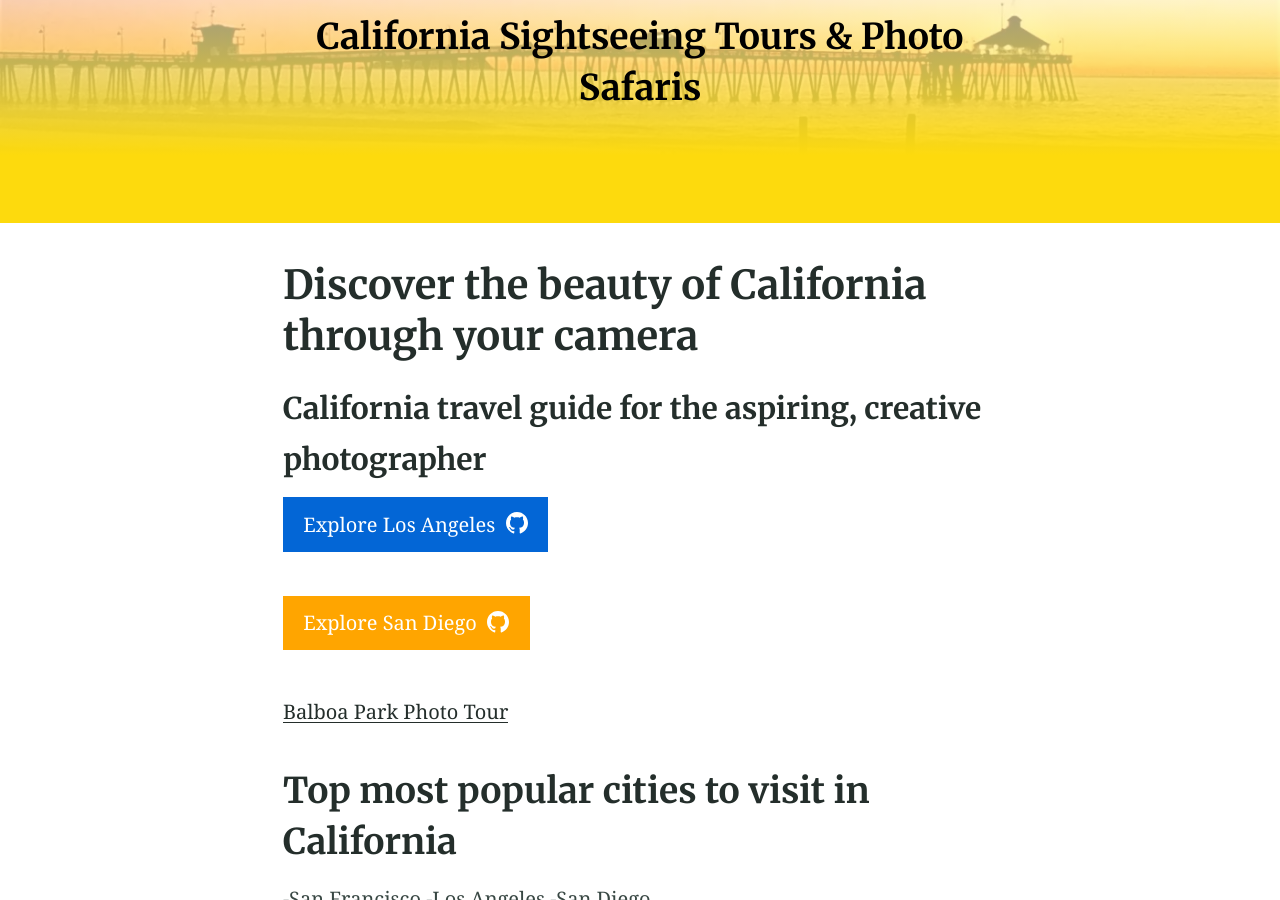
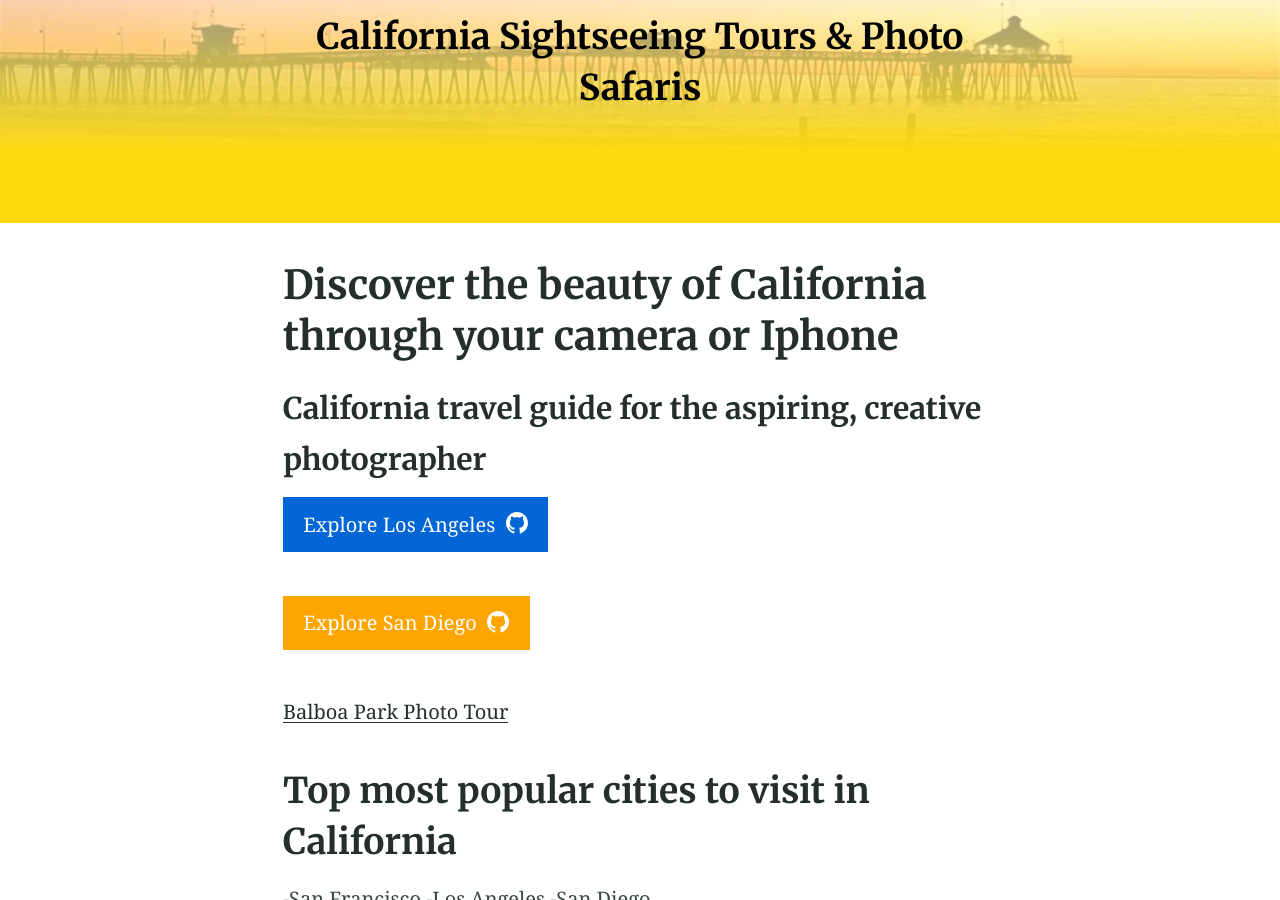
Before and after one commit to Coolweb2go/californiaphotosafaris, a Jekyll site: the page built from index.md, in a window 1280 px wide and 900 px high, scrolled down 201 px. Built offline with Jekyll 4.4.1, drawn with Linux system fonts in a browser that asks for light colours; some of the changed text lies outside the part shown.

Commit message:
update home again

```diff
--- a/index.md
+++ b/index.md
@@ -1,5 +1,5 @@
 ---
-title: Discover the beauty of California through your camera
+title: Discover the beauty of California through your camera or Iphone
 feature_text: "## California Sightseeing Tours & Photo Safaris"
 feature_image: assets/images/sunset.webp
 
```
Also changed, not shown: other parts of index.md (+0 -6 lines).
